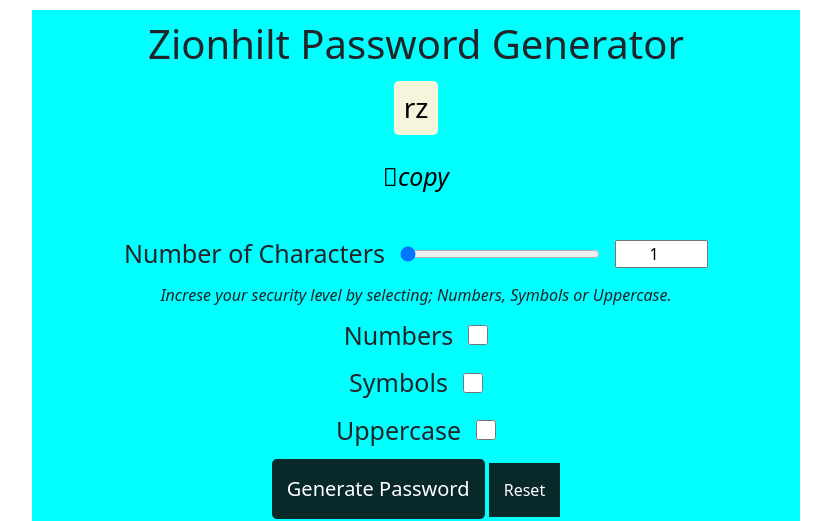
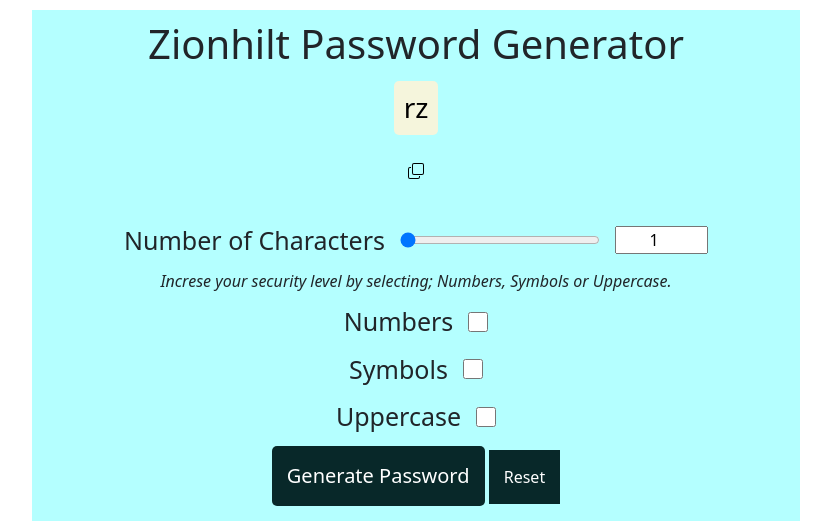
Before and after one commit to Zion44719/Zionhilt-pw-gen, a plain HTML site: page index.html in a window 1280 px wide. Both pictures are taken after a click on the input "Generate Password". Shown: the top 521 px of the page, without its empty margins (224-1055 px from the left). Drawn offline with nearby package versions, Linux system fonts and the light colour scheme; files that its build step writes are made by us from their sources.

Commit message:
copy icon added

```diff
--- a/index.html
+++ b/index.html
@@ -27,7 +27,7 @@
     <h1>Zionhilt Password Generator</h1>
     <div class="btn-wrapper" id="btn-wrapper">
       <h3 id="password-display">Your Password</h3>
-      <button id="copyBtn" class="copyBtn"><i class="fa-regular fa-copy">copy</i></button>
+      <button id="copyBtn" class="copyBtn"><img src="/image/copy.svg" alt=""></button>
     </div>
     <form id="password-form">
 
--- a/style.css
+++ b/style.css
@@ -21,7 +21,7 @@ body {
   align-items: center;
   gap: 5px;
   padding-block: 10px;
-  background-color: aqua;
+  background-color: rgba(0, 255, 255, 0.295);
 }
 
 h1 {
```
Also changed, not shown: image/copy.svg (added).
